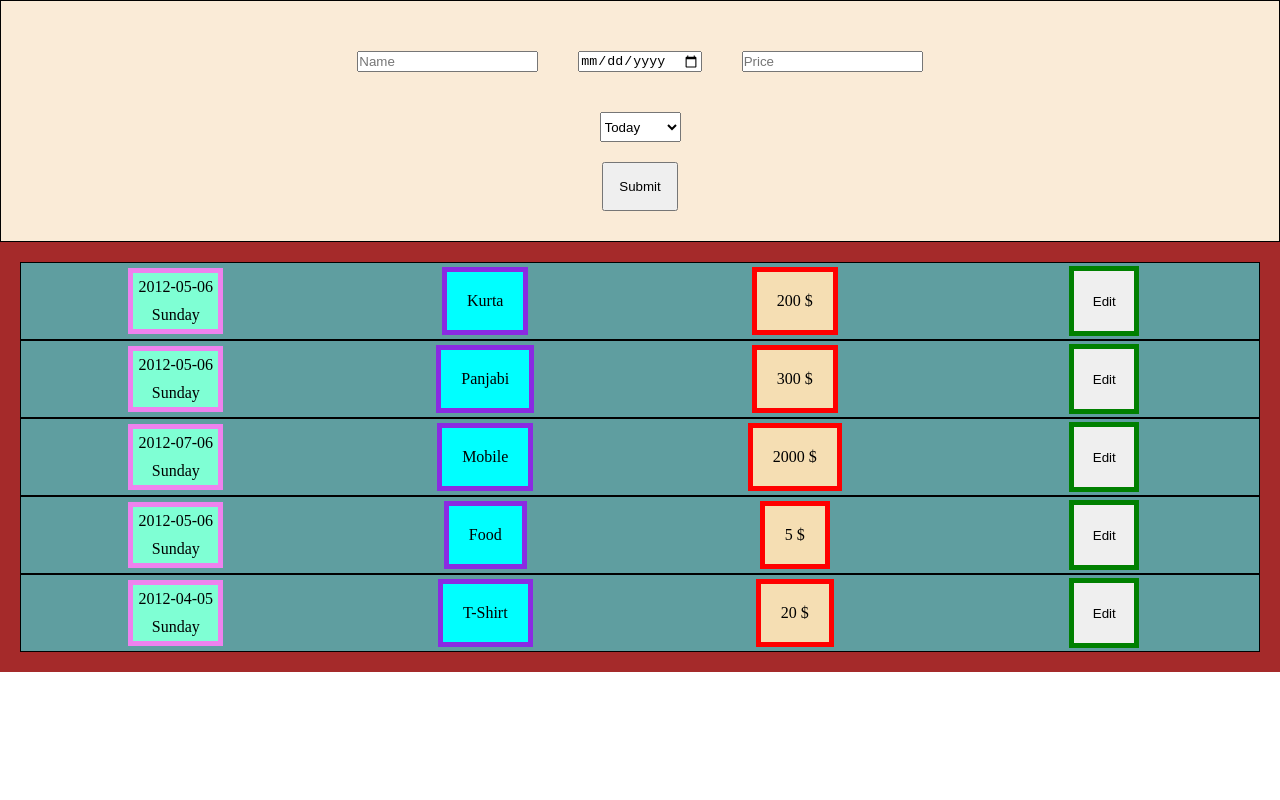
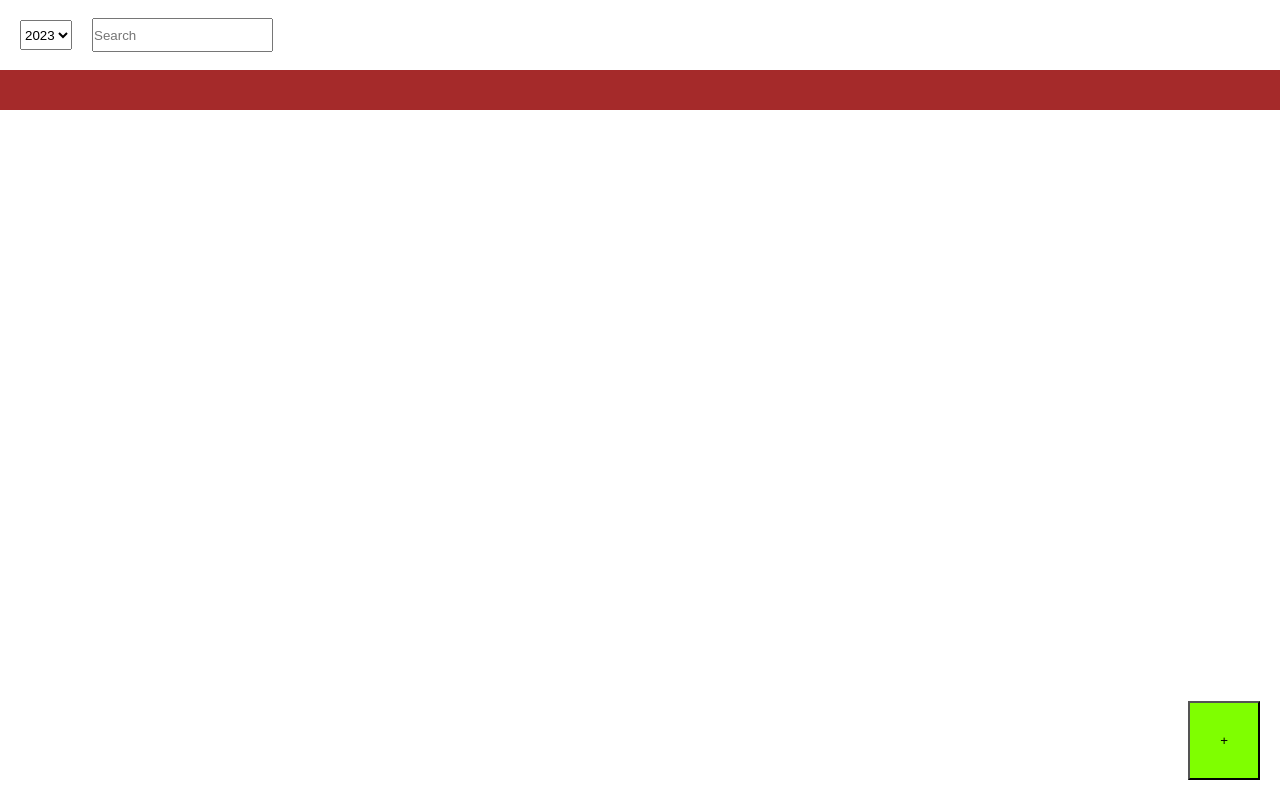
Before and after one commit to its-rajesh-smp/expense-tracker-new, a React (Create React App) app: page / in a window 1280 px wide. Built offline with nearby package versions, Linux system fonts and the light colour scheme.

Commit message:
Added Filter

```diff
--- a/src/App.js
+++ b/src/App.js
@@ -3,33 +3,93 @@ import InputField from "./InputField/InputField";
 import Container from "./Container/Container";
 import List from "./List/List";
 import ARRAY_OF_DATA from "./ArrayOfData";
+import { AddHoverBtn } from "./SillyComponents/SillyComponents";
+import ExpenseFilter from "./Filter/ExpenseFilter"
+
 
 function App() {
-
   // Data With Changing State Function Link With ARRAY_OF_DATA
   let [DATA, setARRAY_OF_DATA] = useState(ARRAY_OF_DATA);
 
+
+
+  //Data Flow-->   ARRAY-OF-DATA >>>>>> DATA-STATE >>>>> NEW-VALUE-AFTER-FILTER >>>>>> container_newvalue.map()
+  //! Due to this delete function is not working
+  const[getFilterValue,setFilterValue]=useState("ALL")
+  function FilterData(e){
+    setFilterValue(e)
+  }
+  let newArrayAfterFilter=DATA.filter((value)=>{
+    if(value.date.split("-")[0]===getFilterValue){return value}
+  })
+
+
   //Function With Changing State Function Link With InputField
-  function onButtonSubmitGetData(newCreatedExpense){
-    setARRAY_OF_DATA(
-      (prevArray)=>{
-        return [newCreatedExpense , ...prevArray]
-      }
+  function onButtonSubmitGetData(newCreatedExpense) {
+    setARRAY_OF_DATA((prevArray) => {
+      return [newCreatedExpense, ...prevArray];
+    });
+  }
 
-    )
+  // AddHoverBtn-Button Click InputField trigger
+  const[triggerInputField,triggerInputFieldFunc]=useState(false)
+
+  //Close InputField Child-top flow Usign Function
+  const closeInputFieldFunc=()=>{triggerInputFieldFunc(false)}
+
+
+  //Btn Click On Delete
+  function deleteListItem(e){
+    //Creating New Array Of New Data
+    console.log(e);
+
+    let newDataAfterDelete=DATA.filter((value,i)=>{
+      if(i!=e){return value}
+    })
+    //Sending Data to useState hook of DATA
+    setARRAY_OF_DATA(newDataAfterDelete)
   }
+
+
+  //! A State That mannage the inputfield📃📃📃
+  /**
+   * 📃📃📃📃
+   * As We cannot pass getEditData from editListItem to the InputField
+   * Just Beacuse of it getEditData is a parameter of a function and we can't access it outside
+   * We Can create a state and we can pass it to the InputField
+   * Whenever someone Click on the edit button we can call that state's setgetEditData funtion to update/pass the value to the InputField component
+   */
+  const[setEditInputField_DATA,setEditInputFieldData_FUNC]=useState("")
+
+  // Btn Click On Edit
+  //getEditData <== Geting Id of list when someone Click on Edit Btn
+  function editListItem(getEditData){
+    triggerInputFieldFunc(true) // Trigger That InputFild AddInputField
+    setEditInputFieldData_FUNC(DATA[getEditData]) //Pass Data to Input Field via state variable
+  }
+
+
+
 
 
   return (
     <div>
-      <InputField onBtnSubmitHandler={onButtonSubmitGetData} />
+      <AddHoverBtn onTriggerInput={()=>{triggerInputFieldFunc(true)}} />
+
+      {triggerInputField  && <InputField onButtonEdit={setEditInputField_DATA}  onButtonSubmit={onButtonSubmitGetData}  onCloseInput={closeInputFieldFunc} />}
+
+      <ExpenseFilter onFilter={FilterData}/>
+
       <Container>
-        {DATA.map((value, i) => (
+        {newArrayAfterFilter.map((value, i) => (
           <List
+            onDelete={deleteListItem}
+            onEdit={editListItem}
             date={value.date}
             name={value.name}
             price={value.price}
             key={i}
+            id={i /*Id For Delete Data */}
           />
         ))}
       </Container>
--- a/src/ArrayOfData.js
+++ b/src/ArrayOfData.js
@@ -6,7 +6,7 @@ let ARRAY_OF_DATA = [
   },
   {
     name: "Panjabi",
-    date: "2012-05-06",
+    date: "2011-05-06",
     price: "300",
   },
   {
@@ -16,7 +16,7 @@ let ARRAY_OF_DATA = [
   },
   {
     name: "Food",
-    date: "2012-05-06",
+    date: "2011-05-06",
     price: "5",
   },
   {
--- /dev/null
+++ b/src/Card/Card.css
@@ -0,0 +1,10 @@
+.Card-div{
+    backdrop-filter: blur(10px);
+    position: fixed;
+    top: 0;
+    left: 0;
+    bottom: 0;
+    right: 0;
+    margin-left: auto;
+    margin-right: auto;
+}
--- /dev/null
+++ b/src/Card/Card.jsx
@@ -0,0 +1,14 @@
+import React from "react";
+import './Card.css'
+
+
+function Card(props){
+    return (
+        <div className="Card-div">
+            {props.children}
+        </div>
+    )
+}
+
+
+export default Card;
--- a/src/Filter/ExpenseFilter.css
+++ b/src/Filter/ExpenseFilter.css
@@ -2,3 +2,7 @@
     height: 30px;
     margin: 20px;
 }
+
+.ExpenseFilter-Search{
+    height: 30px;
+}
--- a/src/Filter/ExpenseFilter.jsx
+++ b/src/Filter/ExpenseFilter.jsx
@@ -1,19 +1,20 @@
 import React from "react";
-import "./ExpenseFilter.css"
+import "./ExpenseFilter.css";
+
+function ExpenseFilter(props) {
 
 
-function ExpenseFilter(){
-    return (
-        <>
-        <select className="ExpenseFilter-Select">
-            <option defaultValue="Today">Today</option>
-            <option defaultValue="Tomorrow">Tomorrow</option>
-            <option defaultValue="Yesterday">Yesterday</option>
-        </select>
-        </>
-    )
+  return (
+    <div>
+      <select className="ExpenseFilter-Select" onChange={(e)=>{props.onFilter(e.target.value)}} >
+        <option value="2023">2023</option>
+        <option value="2011">2011</option>
+        <option value="2012">2012</option>
+      </select>
+
+      <input className="ExpenseFilter-Search" placeholder="Search" />
+    </div>
+  );
 }
 
-
-
 export default ExpenseFilter;
--- a/src/InputField/InputField.css
+++ b/src/InputField/InputField.css
@@ -5,15 +5,41 @@
     background-color: antiquewhite;
     border: 1px solid black;
     padding: 30px;
+    width: 500px;
+    height: 200px;
+    position: fixed;
+    top: 0;
+    left: 0;
+    right: 0;
+    bottom: 0;
+    margin: auto auto;
 
 }
+/* ================================ */
+.InputField-div-Heading{
+    display: flex;
+}
+.InputField-div-Heading h1 {
+    margin: 0px 20px;
+}
+.InputField-div-Heading button{
+    padding: 5px;
+    background-color: brown;
+    color: white;
+}
+/* ================================ */
+
+
 .InputField-div-div{
     display: flex;
     justify-content: center;
 }
-.InputField-div input{
+.InputField-div-div input{
     margin: 20px;
 }
+
+
+/* ================================ */
 .InputField-btn{
    width: fit-content;
    padding: 15px;
--- a/src/InputField/InputField.jsx
+++ b/src/InputField/InputField.jsx
@@ -1,38 +1,70 @@
 import React, { useState } from "react";
-import ExpenseFilter from "../Filter/ExpenseFilter";
 import "./InputField.css";
+import Card from "../Card/Card";
 
 function InputField(props) {
+  let [name, Fname] = useState();
+  let [date, Fdate] = useState();
+  let [price, Fprice] = useState();
 
 
-  let [name,Fname]=useState()
-  let [date,Fdate]=useState()
-  let [price,Fprice]=useState()
+  //!!! Getting Values But Whenever we type something in the input field due to onChage handlar it component is making re render again and again ❎❎❎
+  // console.log(props.onButtonEdit);
 
-  let newExpence={
-    name:name,
-    date:date,
-    price,price
+
+  let newExpence = {
+    name: name,
+    date: date,
+    price:price
+  };
+
+
+  // This Function Will Call when btn submit is clicked in inputfield
+  function setDataFunction(){
+    props.onButtonSubmit(newExpence)
+    props.onCloseInput()
   }
 
-
-  const onInputBtuuonHandler=()=>{
-    // Sending newExpence On Button Click To App.js useState
-    props.onBtnSubmitHandler(newExpence)
-  }
+  /**
+   *  * Edit Fields Full Field 🆗🆗🆗🆗
+   *
+   */
 
 
   return (
-    <div className="InputField-div" >
+    <Card>
+      <div className="InputField-div">
+        <div className="InputField-div-Heading">
+          <h1>Add Expense</h1>
+          <button onClick={props.onCloseInput}>X</button>
+        </div>
+        <div className="InputField-div-div">
+          <input
+            type="text"
+            placeholder="Name"
+            onChange={(e) => Fname(e.target.value)}
+            defaultValue={props.onButtonEdit.name /**Setting Default Value Getting From App.js Edit Field " " */}
 
-      <div className="InputField-div-div">
-        <input type="text" placeholder="Name"  onChange={(e)=> Fname(e.target.value)} />
-        <input type="date" placeholder="Date"   onChange={(e)=> Fdate(e.target.value)} />
-        <input type="number" placeholder="Price"  onChange={(e)=> Fprice(e.target.value)} />
+          />
+          <input
+            type="date"
+            placeholder="Date"
+            onChange={(e) => Fdate(e.target.value)}
+            defaultValue={props.onButtonEdit.date /**Setting Default Value Getting From App.js Edit Field " " */}
+          />
+          <input
+            type="number"
+            placeholder="Price"
+            onChange={(e) => Fprice(e.target.value)}
+            defaultValue={props.onButtonEdit.price /**Setting Default Value Getting From App.js Edit Field " " */}
+          />
+        </div>
+
+        <button onClick={setDataFunction} className="InputField-btn">
+          Submit
+        </button>
       </div>
-      <ExpenseFilter/>
-      <button onClick={onInputBtuuonHandler} className="InputField-btn">Submit</button>
-    </div>
+    </Card>
   );
 }
 
--- a/src/List/List.css
+++ b/src/List/List.css
@@ -1,6 +1,6 @@
 .List-div{
     display: grid;
-    grid-template-columns: 1fr 1fr 1fr 1fr;
+    grid-template-columns: repeat(5,1fr);
     background-color: cadetblue;
     border: 1px solid black;
 }
--- a/src/List/List.jsx
+++ b/src/List/List.jsx
@@ -1,5 +1,5 @@
 import React from "react";
-import { Date,Name,Price,EditButton } from "../SillyComponents/SillyComponents";
+import { Date,Name,Price,DeleteButton,EditButton } from "../SillyComponents/SillyComponents";
 import "./List.css"
 
 function List(props){
@@ -8,7 +8,8 @@ function List(props){
             <Date date={props.date} />
             <Name name={props.name}/>
             <Price price={props.price} />
-            <EditButton/>
+            <DeleteButton onDelete={props.onDelete} listID={props.id /**List Id Passed */} />
+            <EditButton onEdit={props.onEdit} listID={props.id} />
         </div>
     )
 }
--- a/src/SillyComponents/SillyComponents.css
+++ b/src/SillyComponents/SillyComponents.css
@@ -36,7 +36,7 @@
 }
 
 /* ========================================================== */
-.EditButton-btn{
+.DeleteButton-btn , .EditButton-btn{
     margin: 0px auto;
     width: 30px;
     height: 30px;
@@ -46,4 +46,20 @@
     align-items: center;
     align-self: center;
     border: 5px solid green;
+    cursor: pointer;
 }
+.EditButton-btn{
+    background-color: aquamarine;
+    border: 5px solid rgb(0, 2, 128);
+}
+/* =========================================================== */
+
+.AddHoverBtn-div{
+    padding: 30px;
+    position: fixed;
+    bottom: 20px;
+    right: 20px;
+    background-color: chartreuse;
+    cursor: pointer;
+
+}
--- a/src/SillyComponents/SillyComponents.jsx
+++ b/src/SillyComponents/SillyComponents.jsx
@@ -9,7 +9,6 @@ function Date(props) {
     </div>
   );
 }
-
 
 
 function Name(props){
@@ -30,10 +29,28 @@ function Price(props){
 }
 
 
-function EditButton(props){
+function DeleteButton(props){
+    //Sending  List Id To The Parent App.js When Btn Clicked
     return (
-        <button className="EditButton-btn" >Edit</button>
+        <button onClick={()=>{props.onDelete(props.listID)}} className="DeleteButton-btn" >Delete</button>
     )
 }
 
-export { Date,Name,Price,EditButton };
+
+function EditButton(props){
+    return (
+        <button onClick={()=>props.onEdit(props.listID)} className="EditButton-btn" >Edit</button>
+    )
+}
+
+
+
+
+function AddHoverBtn(props){
+    //Triggure The onTriggerInput in App.js
+    return (
+        <button onClick={props.onTriggerInput} className="AddHoverBtn-div"> + </button>
+    )
+}
+
+export { Date,Name,Price,DeleteButton,EditButton,AddHoverBtn };
```
Also changed, not shown: 1 other file (tests, documents, lock files or other folders).
